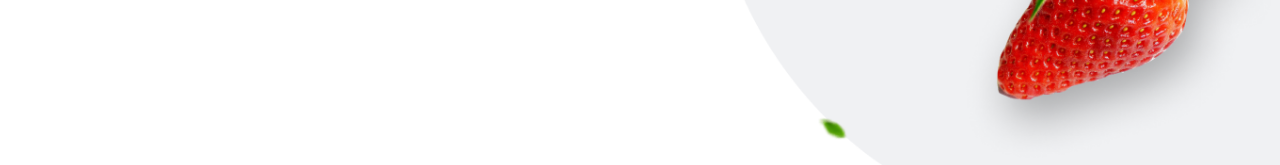
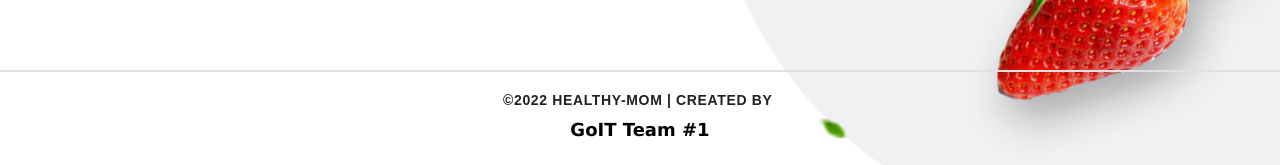
Before and after one commit to SalenkoDmytro/health, a React (Create React App) app: page /health-care-project/login in a window 1280 px wide. Shown: the part 632-797 px from the top of the page. Built offline with nearby package versions, Linux system fonts and the light colour scheme.

Commit message:
footer modal done

```diff
--- a/src/components/common/modal/Modal.js
+++ b/src/components/common/modal/Modal.js
@@ -4,7 +4,7 @@ import { createPortal } from 'react-dom';
 import { ModalBackdrop, ModalContent } from './Modal.styled';
 import useMatchMedia from 'hooks/useMatchMedia';
 
-const modalRoot = document.querySelector('#root');
+const modalRoot = document.querySelector('#modal-root');
 
 export default function Modal({
   children = '',
@@ -24,6 +24,13 @@ export default function Modal({
     };
   }, [handleKeyDown, isMobile]);
 
+  if (isMobile) {
+    return (
+      <ModalBackdrop onClick={handleBackdropClick}>
+        <ModalContent>{children}</ModalContent>
+      </ModalBackdrop>
+    );
+  } else {
     return createPortal(
       <ModalBackdrop onClick={handleBackdropClick}>
         <ModalContent>{children}</ModalContent>
@@ -31,6 +38,13 @@ export default function Modal({
       modalRoot
     );
   }
+  // return createPortal(
+  //   <ModalBackdrop onClick={handleBackdropClick}>
+  //     <ModalContent>{children}</ModalContent>
+  //   </ModalBackdrop>,
+  //   modalRoot
+  // );
+}
 
 Modal.propTypes = {
   children: PropTypes.node,
--- a/src/components/footer/Footer.styled.js
+++ b/src/components/footer/Footer.styled.js
@@ -1,15 +1,13 @@
 import styled from 'styled-components';
 import ButtonIcon from 'components/common/buttonIcon';
-
 import { device } from 'utils/device';
 
 export const FooterStyled = styled.footer`
-  // margin-top: -30px;
   display: flex;
+  flex-direction: column;
   justify-content: center;
   align-items: center;
   width: 100%;
-  // background-color: ${({ theme }) => theme.colors.white};
   background-color: inherit;
 
   @media (${device.mobile}) {
@@ -19,12 +17,10 @@ export const FooterStyled = styled.footer`
 
   @media (${device.tabletOnly}) {
     padding: 20px 32px 16px;
-    // position: absolute;
-    // bottom: 0;
   }
 
   @media (${device.desktop}) {
-    align-items: baseline;
+    align-items: center;
   }
 `;
 
--- a/src/components/layout/Layout.jsx
+++ b/src/components/layout/Layout.jsx
@@ -11,8 +11,8 @@ import useMatchMedia from 'hooks/useMatchMedia';
 // import useToggleModal from 'hooks/toggleModal';
 
 const Layout = () => {
-  const { isOpen } = useToggleModal();
-  const { isMobile } = useMatchMedia();
+  const { isOpen, isFooterOpen } = useToggleModal();
+  const { isMobile, isTablet, isDesktop } = useMatchMedia();
   console.log(isOpen);
   return (
     <Wrapper>
@@ -24,7 +24,9 @@ const Layout = () => {
           </BoxStyled>
         </Main>
 
-        {isMobile && !isOpen && <Footer />}
+        {(isMobile && !isOpen && <Footer />) ||
+          (isTablet && <Footer />) ||
+          (isDesktop && <Footer />)}
       </Suspense>
     </Wrapper>
   );
--- a/src/page/mainPage/MainPage.jsx
+++ b/src/page/mainPage/MainPage.jsx
@@ -26,12 +26,12 @@ function MainPage() {
 
   const { isDesktop, isTablet, isMobile } = useMatchMedia();
 
-  console.log('1111', isOpen);
+  // console.log('1111', isOpen);
 
   return (
     <>
+      {isMobile && isOpen && <UserInfo closeModal={closeModal} />}
       <Container>
-        {isMobile && isOpen && <UserInfo closeModal={closeModal} />}
         {isMobile && !isOpen && <DailyCaloriesForm openModal={openModal} />}
         {isTablet && <DailyCaloriesForm openModal={openModal} />}
         {isDesktop && <DailyCaloriesForm openModal={openModal} />}
```
Lines whose indentation alone changed are shown as unchanged.
